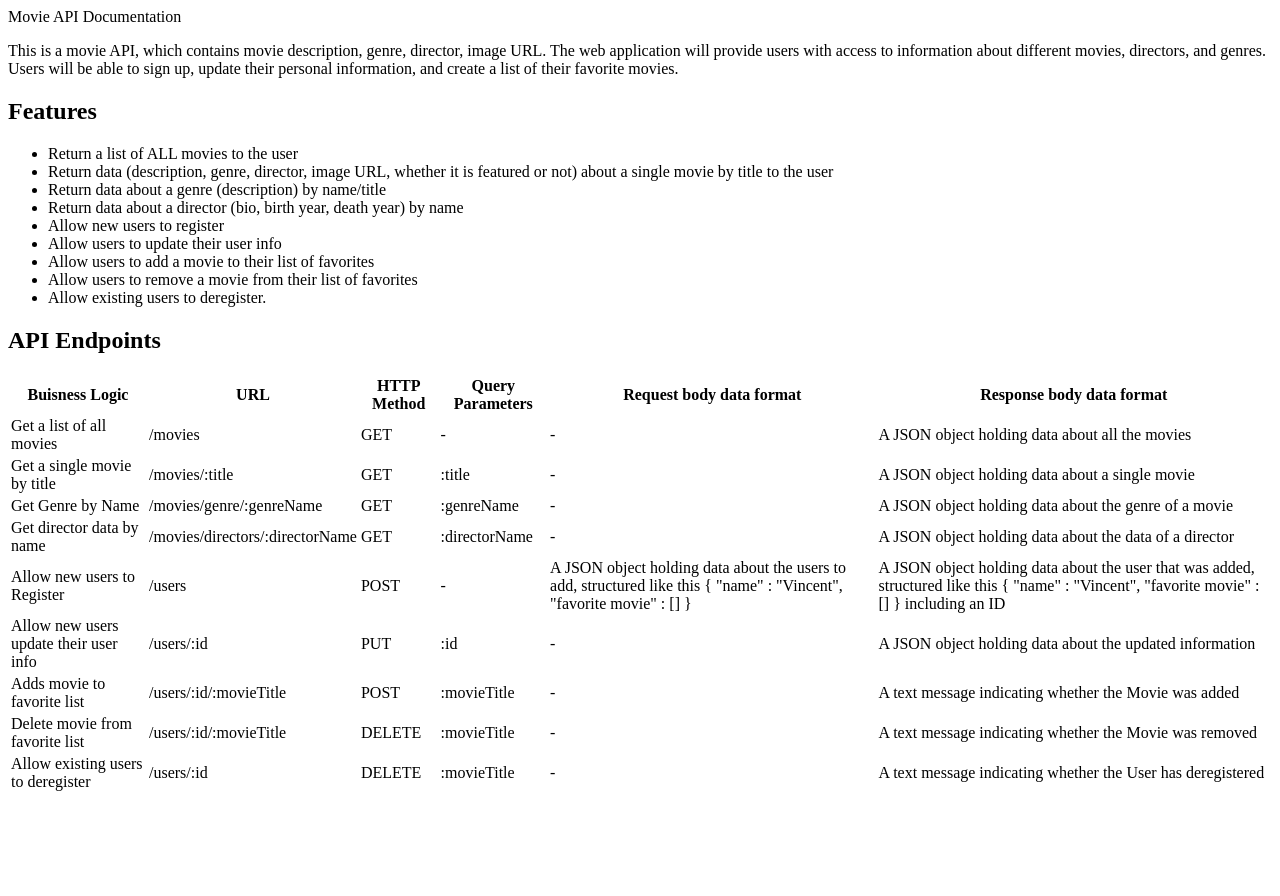
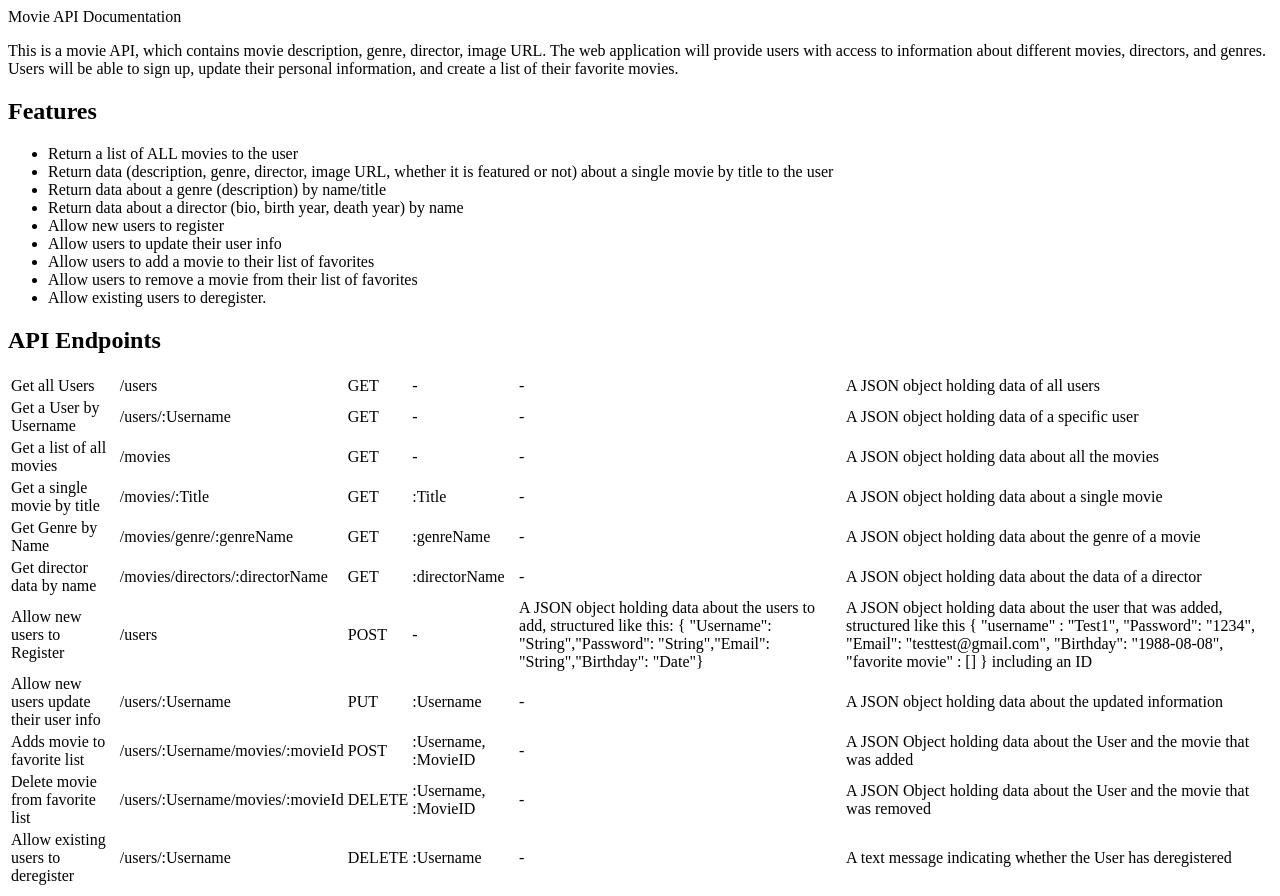
Before and after one commit to Kathanira/cf_movie_api, a website: page public/documentation.html in a window 1280 px wide. Before the commit the page ends 802 px from the top, so only its background shows below. Drawn offline with Linux system fonts and the light colour scheme; files that its build step writes are made by us from their sources.

Commit message:
Updated documentation

```diff
--- a/public/documentation.html
+++ b/public/documentation.html
@@ -4,6 +4,7 @@
          <meta charset="utf-8">
          <meta name="viewport" content="width=device-width, initial-scale=1">
          <title>Movie API Documentaion</title>
+         <link rel="stylesheet" type="text/css" href="../css/style.css">
      </head>
          <header>Movie API Documentation</header>
          <body>
@@ -29,7 +30,7 @@
 
             <h2>API Endpoints</h2>
             <table>
-                <thead>
+                <!--<thead>
                    <tr>
                        <th>Buisness Logic</th>
                        <th>URL</th>
@@ -38,9 +39,28 @@
                        <th>Request body data format</th>
                        <th>Response body data format</th>
                    </tr>
-                </thead>
+                </thead>-->
+
+
 
                 <tbody>
+                    <tr>
+                        <td>Get all Users</td>
+                        <td>/users</td>
+                        <td>GET</td>
+                        <td>-</td>
+                        <td>-</td>
+                        <td> A JSON object holding data of all users</td>
+                    </tr>
+
+                    <tr>
+                        <td>Get a User by Username</td>
+                        <td>/users/:Username</td>
+                        <td>GET</td>
+                        <td>-</td>
+                        <td>-</td>
+                        <td> A JSON object holding data of a specific user</td>
+                    </tr>
                    <tr>
                        <td>Get a list of all movies</td>
                        <td>/movies</td>
@@ -52,9 +72,9 @@
 
                    <tr>
                        <td>Get a single movie by title</td>
-                       <td>/movies/:title</td>
+                       <td>/movies/:Title</td>
                        <td>GET</td>
-                       <td>:title</td>
+                       <td>:Title</td>
                        <td>-</td>
                        <td>A JSON object holding data about a single movie</td>
                    </tr>
@@ -82,15 +102,16 @@
                        <td>/users</td>
                        <td>POST</td>
                        <td>-</td>
-                       <td>A JSON object holding data about the users to add, structured like this { "name" : "Vincent", "favorite movie" : [] } </td>
-                       <td>A JSON object holding data about the user that was added, structured like this { "name" : "Vincent", "favorite movie" : [] } including an ID </td>
+                       <td>A JSON object holding data about the users to add, structured like this:
+                        { "Username": "String","Password": "String","Email": "String","Birthday": "Date"}</td>
+                       <td>A JSON object holding data about the user that was added, structured like this { "username" : "Test1", "Password": "1234", "Email": "testtest@gmail.com", "Birthday": "1988-08-08", "favorite movie" : [] } including an ID </td>
                    </tr>
 
                    <tr>
                        <td>Allow new users update their user info</td>
-                       <td>/users/:id</td>
+                       <td>/users/:Username</td>
                        <td>PUT</td>
-                       <td>:id</td>
+                       <td>:Username</td>
                        <td>-</td>
                        <td>A JSON object holding data about the updated information</td>
                    </tr>
@@ -98,27 +119,27 @@
 
                    <tr>
                        <td>Adds movie to favorite list</td>
-                       <td>/users/:id/:movieTitle</td>
+                       <td>/users/:Username/movies/:movieId</td>
                        <td>POST</td>
-                       <td>:movieTitle</td>
+                       <td>:Username, :MovieID</td>
                        <td>-</td>
-                       <td>A text message indicating whether the Movie was added</td>
+                       <td>A JSON Object holding data about the User and the movie that was added</td>
                    </tr>
 
                    <tr>
                        <td>Delete movie from favorite list</td>
-                       <td>/users/:id/:movieTitle</td>
+                       <td>/users/:Username/movies/:movieId</td>
                        <td>DELETE</td>
-                       <td>:movieTitle</td>
+                       <td>:Username, :MovieID</td>
                        <td>-</td>
-                       <td>A text message indicating whether the Movie was removed</td>
+                       <td>A JSON Object holding data about the User and the movie that was removed</td>
                    </tr>
 
                    <tr>
                        <td>Allow existing users to deregister</td>
-                       <td>/users/:id</td>
+                       <td>/users/:Username</td>
                        <td>DELETE</td>
-                       <td>:movieTitle</td>
+                       <td>:Username</td>
                        <td>-</td>
                        <td>A text message indicating whether the User has deregistered</td>
                    </tr>
```
Also changed, not shown: style.css (added).
